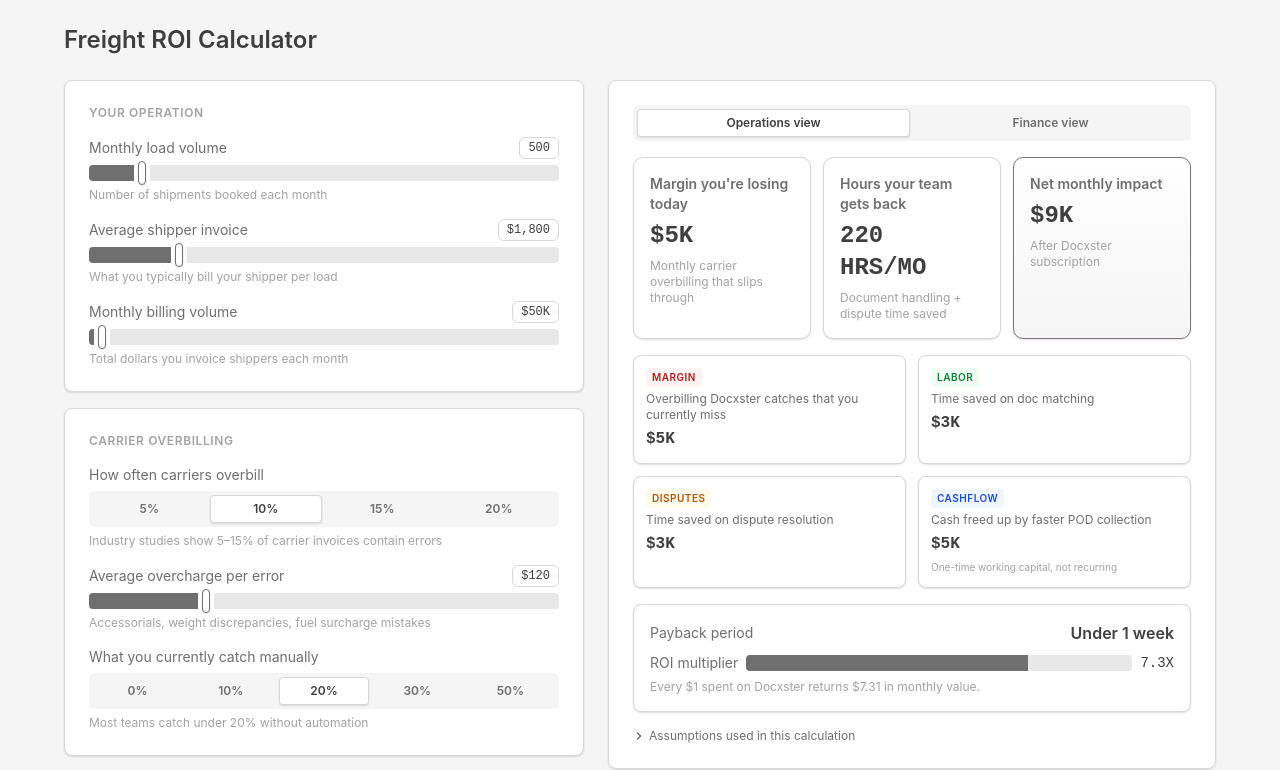
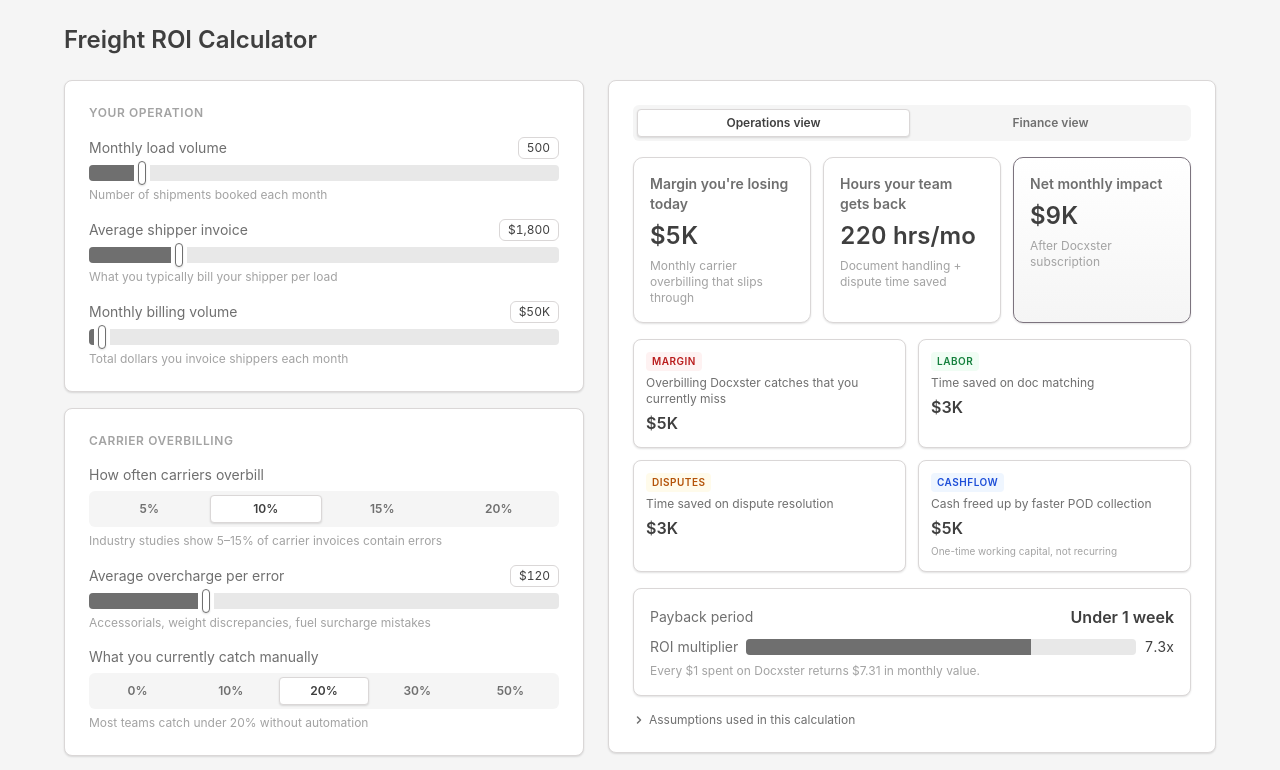
Before and after one commit to Musharraf1147/docxster-roi-freight, a React (Vite) app: page / in a window 1280 px wide. Shown: the top 770 px of the page. Built offline with nearby package versions, Linux system fonts and the light colour scheme.

Commit message:
Use Inter for all numeric values

```diff
--- a/src/components/BreakdownCard.jsx
+++ b/src/components/BreakdownCard.jsx
@@ -19,7 +19,7 @@
         {tag}
       </span>
       <span className="text-xs text-text-weak">{label}</span>
-      <span className="text-base font-semibold font-mono tabular-nums text-text-strong">
+      <span className="text-base font-semibold tabular-nums text-text-strong">
         {value}
       </span>
       {footnote && (
--- a/src/components/MetricCard.jsx
+++ b/src/components/MetricCard.jsx
@@ -22,7 +22,7 @@
         key={String(value)}
         animate={{ scale: [1, 1.02, 1] }}
         transition={{ duration: 0.3, times: [0, 0.5, 1] }}
-        className="origin-left inline-block text-2xl font-semibold tabular-nums text-text-strong font-mono"
+        className="origin-left inline-block text-2xl font-semibold tabular-nums text-text-strong"
       >
         {value}
       </motion.span>
--- a/src/components/Slider.jsx
+++ b/src/components/Slider.jsx
@@ -14,7 +14,7 @@
     <div className="flex flex-col gap-sm">
       <div className="flex items-center justify-between">
         <span className="text-sm text-text-weak">{label}</span>
-        <span className="font-mono text-xs tabular-nums text-text-strong bg-bg-primary border border-stroke-weak rounded-md px-md py-2xs">
+        <span className="text-xs tabular-nums text-text-strong bg-bg-primary border border-stroke-weak rounded-md px-md py-2xs">
           {formatValue(value)}
         </span>
       </div>
--- a/src/components/SummaryFooter.jsx
+++ b/src/components/SummaryFooter.jsx
@@ -37,7 +37,7 @@
               style={{ width: `${fillPercent}%` }}
             />
           </div>
-          <span className="text-sm tabular-nums text-text-strong font-mono whitespace-nowrap">
+          <span className="text-sm tabular-nums text-text-strong whitespace-nowrap">
             {roiMultiplier === null ? '—' : `${roiMultiplier.toFixed(1)}x`}
           </span>
         </div>
```
